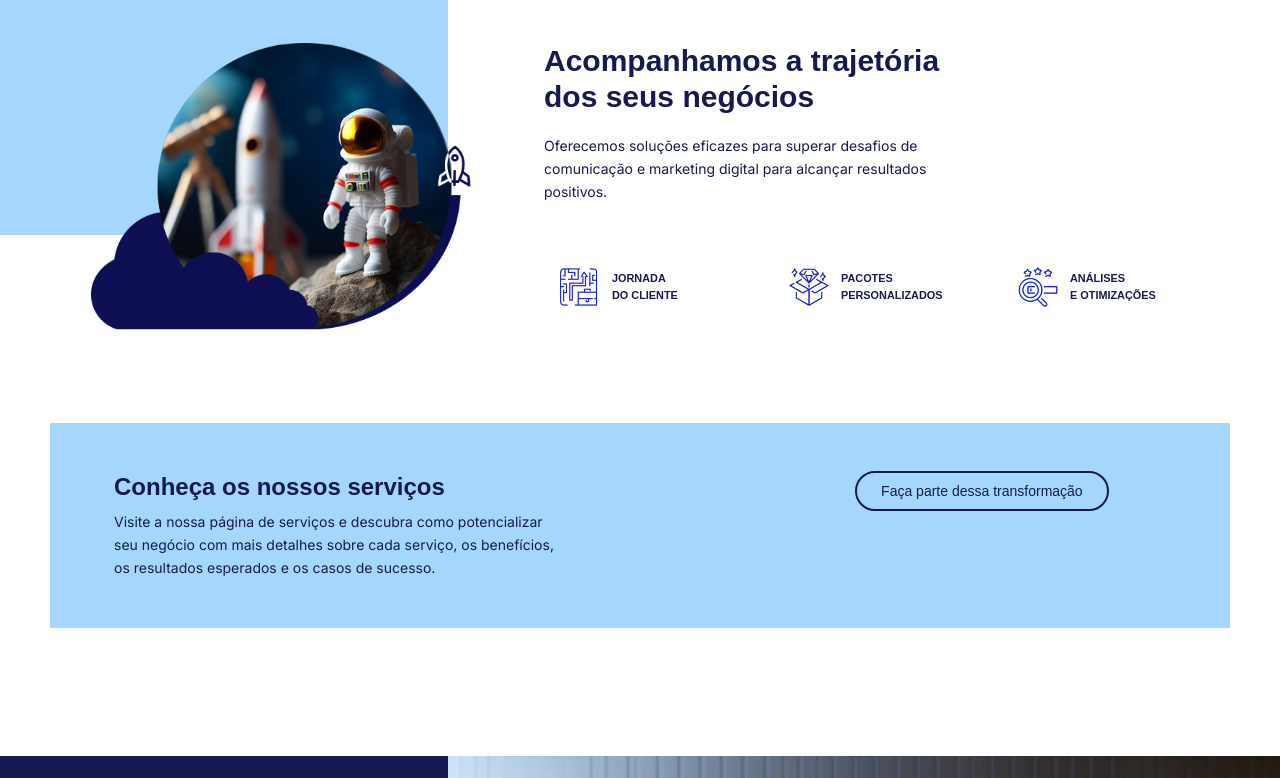
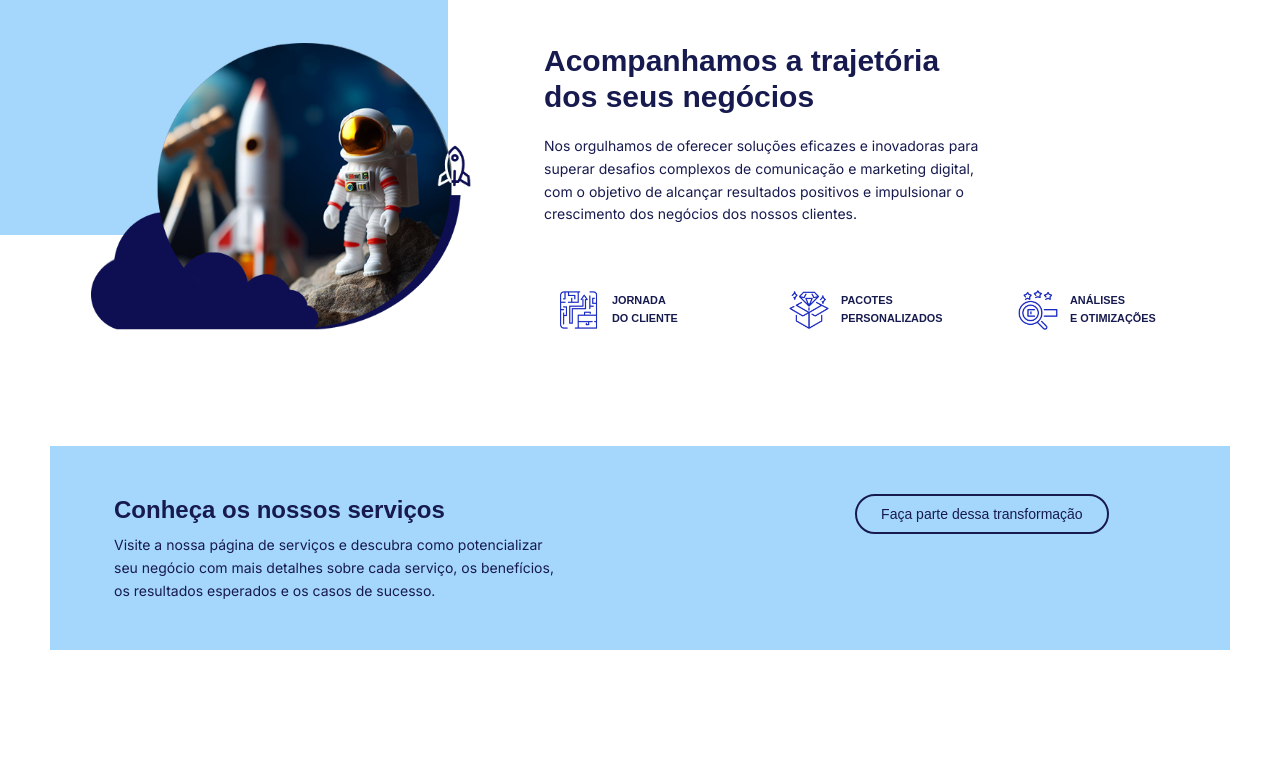
Before and after one commit to wexxsimon/bluemonlabs-site, a Next.js app: page / in a window 1280 px wide. Shown: the part 760-1538 px from the top of the page. Built offline with nearby package versions, Linux system fonts and the light colour scheme; a web font is replaced by a local one.

Commit message:
Ajuste de texto

```diff
--- a/src/app/components/Footer/index.tsx
+++ b/src/app/components/Footer/index.tsx
@@ -51,7 +51,7 @@ const Footer = (): ReactElement => {
           </ul>
         </div>
         <div className="md:w-3/2 pt-12 md:pt-0 pb-3">
-          <ul className="hidden flex flex-row justify-start md:justify-end gap-6">
+          <ul className="flex flex-row justify-start md:justify-end gap-6">
             <li className="nav-item">
               <a className="nav-link link-dark" target="blank" href="https://www.instagram.com/bluemoon.labs">
                 <svg
--- a/src/app/components/Method/index.tsx
+++ b/src/app/components/Method/index.tsx
@@ -25,13 +25,13 @@ export default function Method (): ReactElement {
               Acompanhamos a trajetória dos seus negócios
             </h3>
             <p className="text-persian-blue-950 leading-relaxed text-left text-sm max-w-[494px] mt-5">
-              Oferecemos soluções eficazes para superar desafios de comunicação e marketing digital para alcançar resultados positivos.
+              Nos orgulhamos de oferecer soluções eficazes e inovadoras para superar desafios complexos de comunicação e marketing digital, com o objetivo de alcançar resultados positivos e impulsionar o crescimento dos negócios dos nossos clientes.
             </p>
           </div>
           <div className="md:mt-16">
             <ul
               className="flex content-center flex-row flex-wrap justify-start
-                 md:justify-between uppercase px-4 xl:mr-0 mb-0 md:ml-0 md:max-w-[600px] xl:max-w-[700px]"
+                  md:justify-between uppercase px-4 xl:mr-0 mb-0 md:ml-0 md:max-w-[600px] xl:max-w-[700px]"
             >
               <li
                 className="w-[150px] flex flex-row
```
